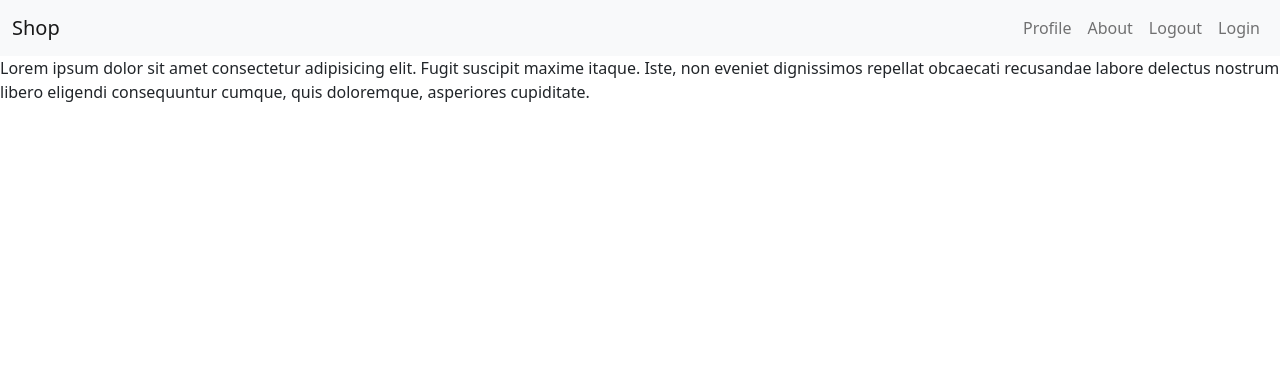
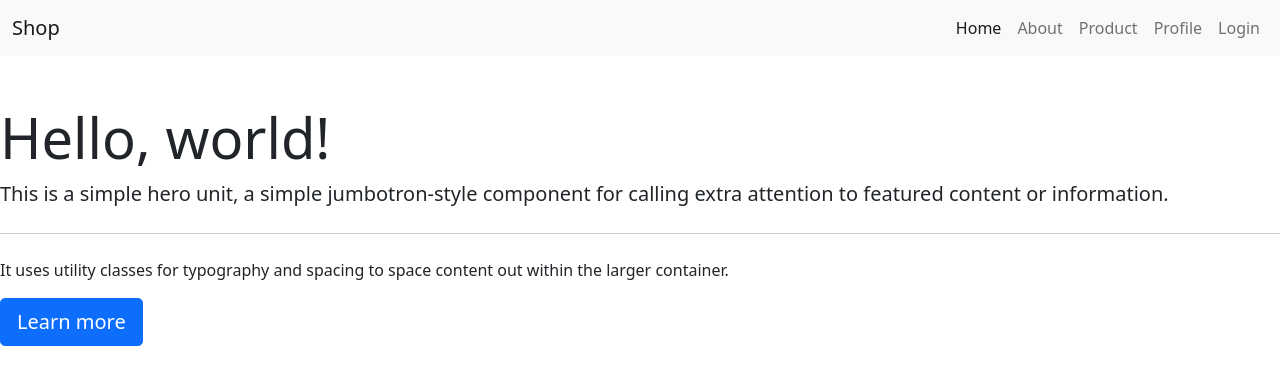
Before and after one commit to Y2theK/vue-apps, a Vue app: page / in a window 1280 px wide. Shown: the top 384 px of the page. Built offline with nearby package versions, Linux system fonts and the light colour scheme.

Commit message:
vue router-link & router-view added

```diff
--- a/src/App.vue
+++ b/src/App.vue
@@ -1,12 +1,6 @@
 <template>
   <Menu />
-
-  <p>
-    Lorem ipsum dolor sit amet consectetur adipisicing elit. Fugit suscipit
-    maxime itaque. Iste, non eveniet dignissimos repellat obcaecati recusandae
-    labore delectus nostrum libero eligendi consequuntur cumque, quis
-    doloremque, asperiores cupiditate.
-  </p>
+  <router-view></router-view>
 </template>
 
 <style>
--- a/src/components/Menu.vue
+++ b/src/components/Menu.vue
@@ -15,31 +15,34 @@
       </button>
       <div class="collapse navbar-collapse" id="navbarSupportedContent">
         <ul class="navbar-nav ms-auto mb-2 mb-lg-0">
-          <!-- <router-link to="/">
+          <router-link :to="{ name: 'home' }">
             <li class="nav-item">
               <a class="nav-link active" aria-current="page" href="#">Home</a>
             </li></router-link
           >
-          <router-link to="/about">
+          <router-link :to="{ name: 'about' }">
+            <li class="nav-item">
+              <a class="nav-link" aria-current="page" href="#">About</a>
+            </li></router-link
+          >
+          <router-link :to="{ name: 'product' }">
             <li class="nav-item">
               <a class="nav-link" aria-current="page" href="#">Product</a>
             </li></router-link
-          > -->
+          >
 
-          <li class="nav-item">
-            <a class="nav-link" aria-current="page" href="#">Profile</a>
-          </li>
-          <li class="nav-item">
-            <a class="nav-link" aria-current="page" href="#">About</a>
-          </li>
-          <li class="nav-item">
-            <a class="nav-link" aria-current="page" href="#">Logout</a>
-          </li>
-          <li class="nav-item">
-            <a class="nav-link" aria-current="page" href="#">Login</a>
-          </li>
+          <router-link :to="{ name: 'profile' }">
+            <li class="nav-item">
+              <a class="nav-link" aria-current="page" href="#">Profile</a>
+            </li>
+          </router-link>
+          <router-link :to="{ name: 'login' }">
+            <li class="nav-item">
+              <a class="nav-link" aria-current="page" href="#">Login</a>
+            </li></router-link
+          >
         </ul>
-        <!-- <router-view></router-view> -->
+
         <!-- <form class="d-flex">
           <input
             class="form-control me-2"
--- a/src/views/About.vue
+++ b/src/views/About.vue
@@ -1,5 +1,13 @@
 <template>
-  <h1>about</h1>
+  <div class="jumbotron jumbotron-fluid mt-5">
+    <div class="container">
+      <h1 class="display-4">Fluid jumbotron</h1>
+      <p class="lead">
+        This is a modified jumbotron that occupies the entire horizontal space
+        of its parent.
+      </p>
+    </div>
+  </div>
 </template>
 
 <script>
--- a/src/views/Home.vue
+++ b/src/views/Home.vue
@@ -1,5 +1,17 @@
 <template>
-  <h1>home</h1>
+  <div class="jumbotron mt-5">
+    <h1 class="display-4">Hello, world!</h1>
+    <p class="lead">
+      This is a simple hero unit, a simple jumbotron-style component for calling
+      extra attention to featured content or information.
+    </p>
+    <hr class="my-4" />
+    <p>
+      It uses utility classes for typography and spacing to space content out
+      within the larger container.
+    </p>
+    <a class="btn btn-primary btn-lg" href="#" role="button">Learn more</a>
+  </div>
 </template>
 
 <script>
@@ -7,4 +19,7 @@ export default {};
 </script>
 
 <style>
+a {
+  text-decoration: none;
+}
 </style>
```
